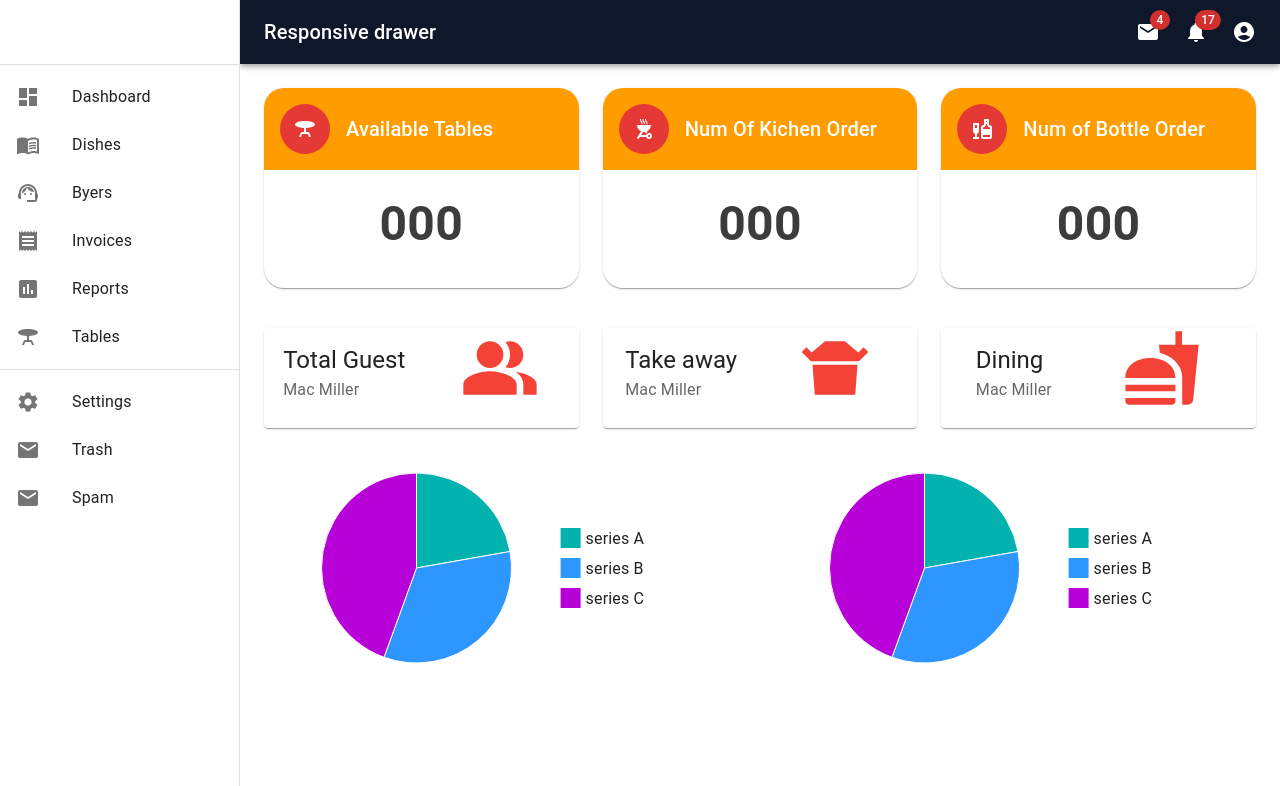
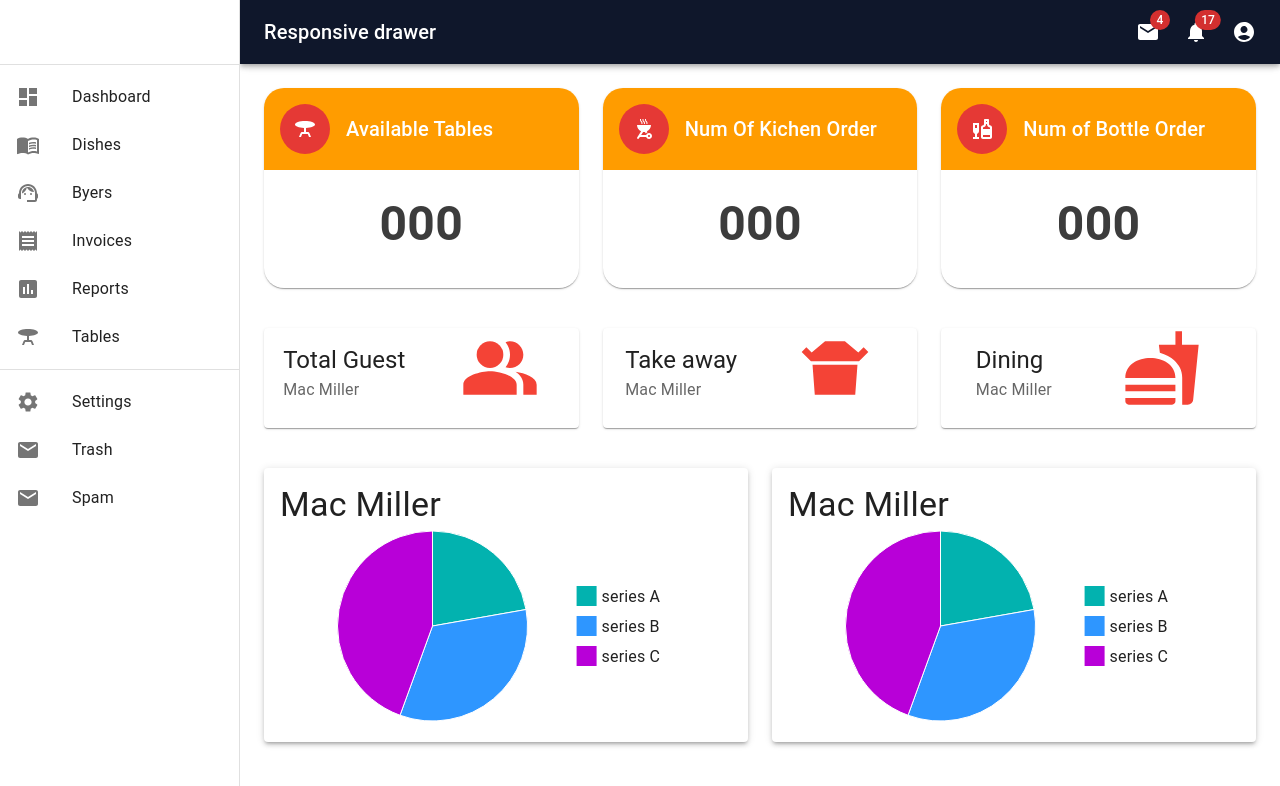
Before and after one commit to HarshanaSenadeera/Loopy_Resturent_New, a React (Create React App) app: page / in a window 1280 px wide. Shown: the top 786 px of the page. Built offline with nearby package versions, Linux system fonts and the light colour scheme.

Commit message:
card update

```diff
--- a/src/componenet/pieChart/MainPieChart.tsx
+++ b/src/componenet/pieChart/MainPieChart.tsx
@@ -3,18 +3,30 @@ import Grid from '@mui/material/Grid';
 import Paper from '@mui/material/Paper';
 import Box from '@mui/material/Box';
 import BasicPie from "./FoodChart";
+import Typography from "@mui/material/Typography";
+import * as React from "react";
 
 export const MainPieChart = () => {
     return (
         <Box sx={{ width: '100%' }}>
-            <Grid container rowSpacing={1} columnSpacing={{ xs: 1, sm: 2, md: 3 }}>
-                <Grid item xs={6}>
-                    <BasicPie/>
+            <Grid container rowSpacing={1}  columnSpacing={{ xs: 1, sm: 2, md: 3 }}>
+                <Grid item   xs={6}>
+                    <Paper elevation={3} sx={{ p: 2 }}> {/* Add shadow with elevation and padding */}
+                        <Typography variant="h4"  component="div">
+                            Mac Miller
+                        </Typography>
+                        <BasicPie />
+                    </Paper>
                 </Grid>
-                <Grid item xs={6}>
-                    <BasicPie/>
+                <Grid item  xs={6}>
+                    <Paper elevation={3} sx={{ p: 2 }}> {/* Add shadow with elevation and padding */}
+                        <Typography variant="h4"   component="div" sx={{fontStyle:"bold"}}>
+                            Mac Miller
+                        </Typography>
+                        <BasicPie />
+                    </Paper>
                 </Grid>
-
             </Grid>
-        </Box>    );
+        </Box>
+    );
 };
```
